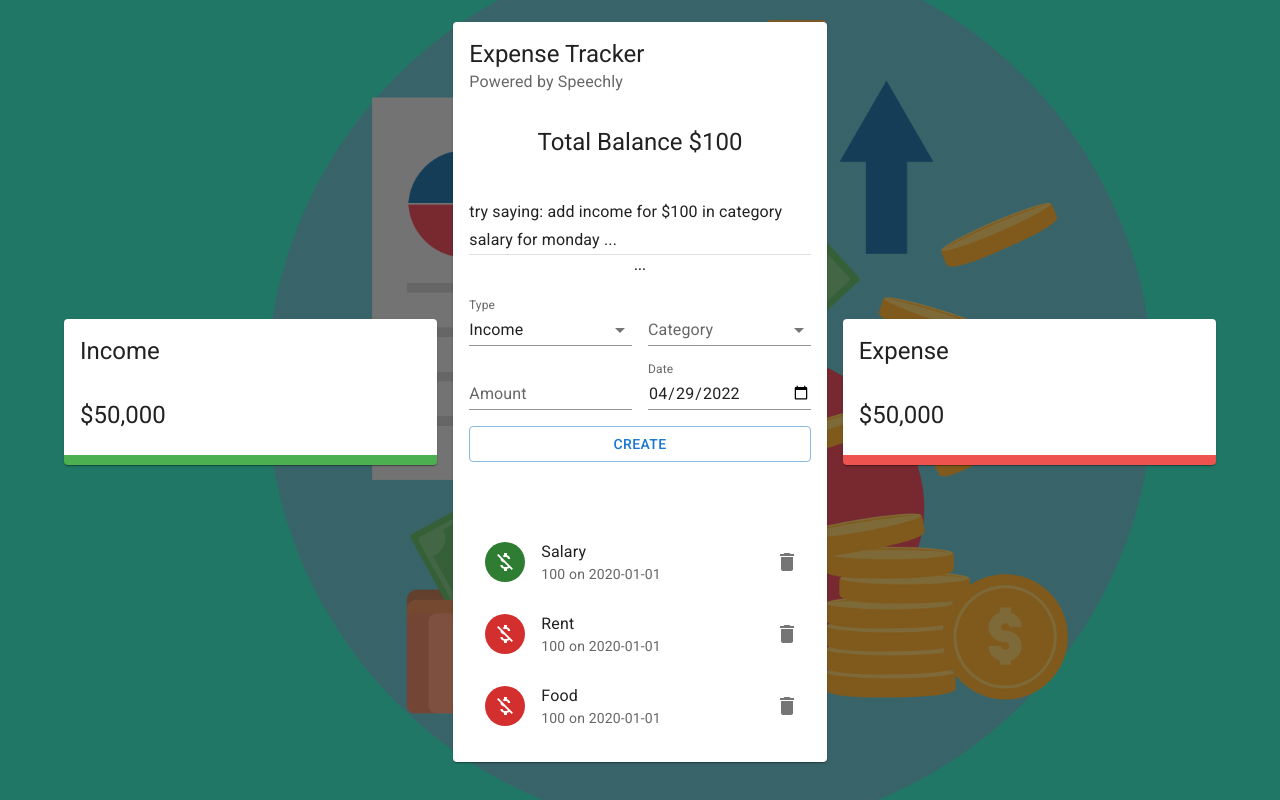
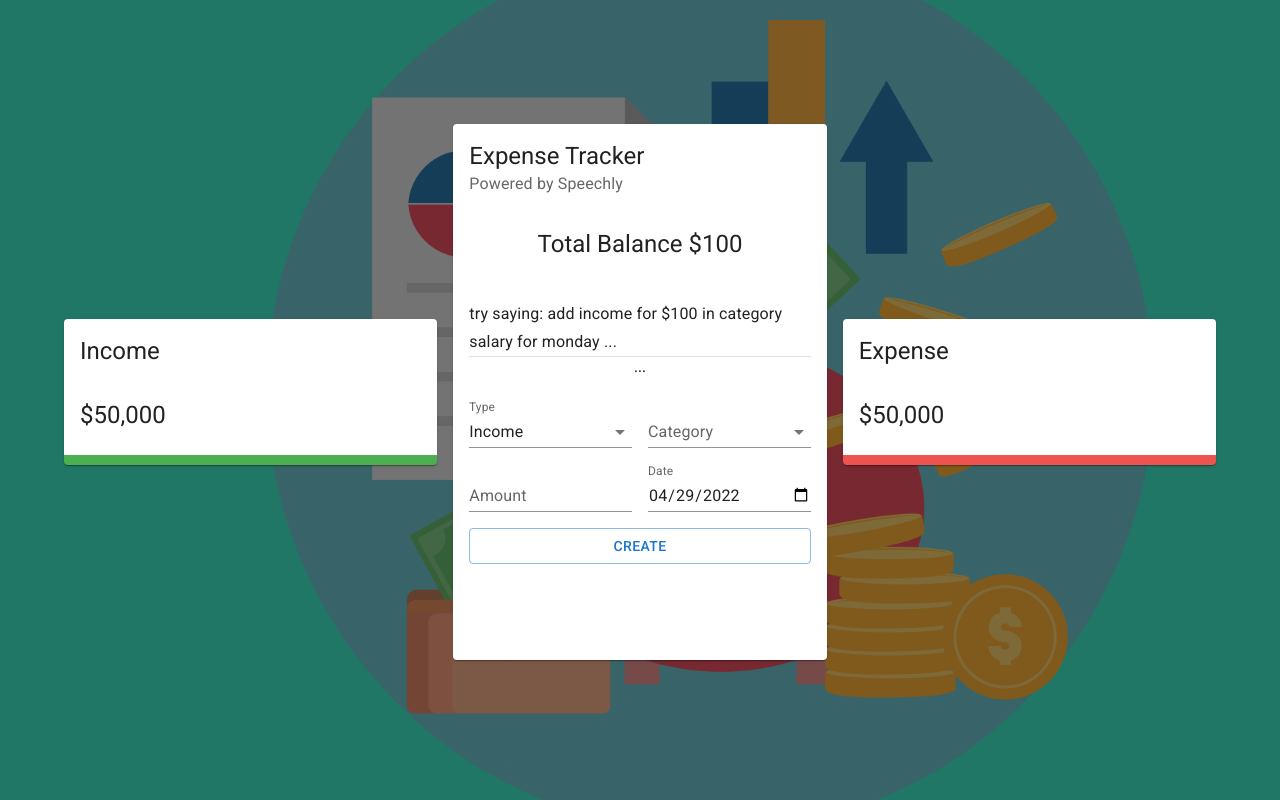
Before and after one commit to webceyhan/react-budget-tracker, a React (Create React App) app: page / in a window 1280 px wide. Built offline with nearby package versions, Linux system fonts and the light colour scheme.

Commit message:
tx list bounded to context

```diff
--- a/src/components/Main/List.jsx
+++ b/src/components/Main/List.jsx
@@ -9,31 +9,10 @@ import {
     Slide,
 } from '@mui/material';
 import { Delete, MoneyOff } from '@mui/icons-material';
+import { useTransactionContext } from '../../context/transaction';
 
 export const List = () => {
-    const transactions = [
-        {
-            id: 1,
-            type: 'Income',
-            category: 'Salary',
-            amount: 100,
-            date: '2020-01-01',
-        },
-        {
-            id: 2,
-            type: 'Expense',
-            category: 'Rent',
-            amount: 100,
-            date: '2020-01-01',
-        },
-        {
-            id: 3,
-            type: 'Expense',
-            category: 'Food',
-            amount: 100,
-            date: '2020-01-01',
-        },
-    ];
+    const { transactions } = useTransactionContext();
 
     return (
         <MUIList dense={false} sx={{ maxHeight: 220, overflow: 'auto' }}>
```
